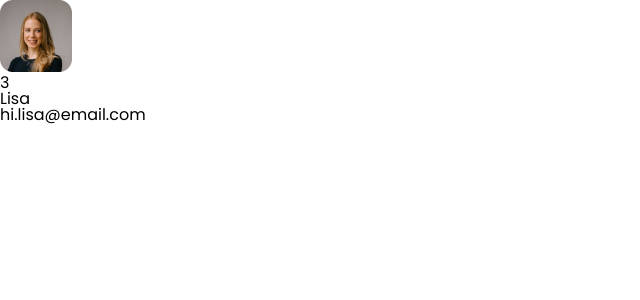
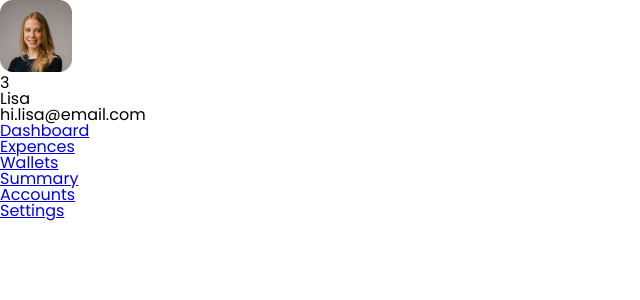
Before and after one commit to kritika243/dashboard-app, a React (Create React App) app: page / in a window 1280 px wide. Shown: the top 300 px of the page, without its empty margins (0-640 px from the left). Built offline with nearby package versions, Linux system fonts and the light colour scheme.

Commit message:
nav and links in sidebar

```diff
--- a/src/App.tsx
+++ b/src/App.tsx
@@ -1,11 +1,14 @@
 import React from 'react'
+import { BrowserRouter as Router } from 'react-router-dom'
 import './App.css'
 import Sidebar from './components/Sidebar/Sidebar'
 
 function App() {
   return (
     <>
-      <Sidebar />
+      <Router>
+        <Sidebar />
+      </Router>
     </>
   )
 }
--- a/src/components/Sidebar/Sidebar.tsx
+++ b/src/components/Sidebar/Sidebar.tsx
@@ -1,7 +1,18 @@
 import styles from './Sidebar.module.scss'
 import samanthaImage from '../../assets/png/samantha.png'
+import { Link, useLocation } from 'react-router-dom'
+
+const sidebarNavLinks = [
+  'dashboard',
+  'expences',
+  'wallets',
+  'summary',
+  'accounts',
+  'settings',
+]
 
 export default function Sidebar() {
+  const loacation = useLocation()
   return (
     <>
       <aside className={styles.sidebar}>
@@ -14,6 +25,25 @@ export default function Sidebar() {
             <p className={styles.user_name}>Lisa</p>
             <p className={styles.user_email}>hi.lisa@email.com</p>
           </div>
+          <nav className={styles.sidebar_nav}>
+            <ul>
+              {sidebarNavLinks.map((sidebarNavLink) => (
+                <li className={styles.sidebar_nav_item}>
+                  <Link
+                    className={
+                      loacation.pathname === `/${sidebarNavLink}`
+                        ? styles.sidebar_nav_link_active
+                        : styles.sidebar_nav_link
+                    }
+                    to={`/${sidebarNavLink}`}
+                  >
+                    {sidebarNavLink.charAt(0).toUpperCase() +
+                      sidebarNavLink.slice(1)}
+                  </Link>
+                </li>
+              ))}
+            </ul>
+          </nav>
         </div>
       </aside>
     </>
```
